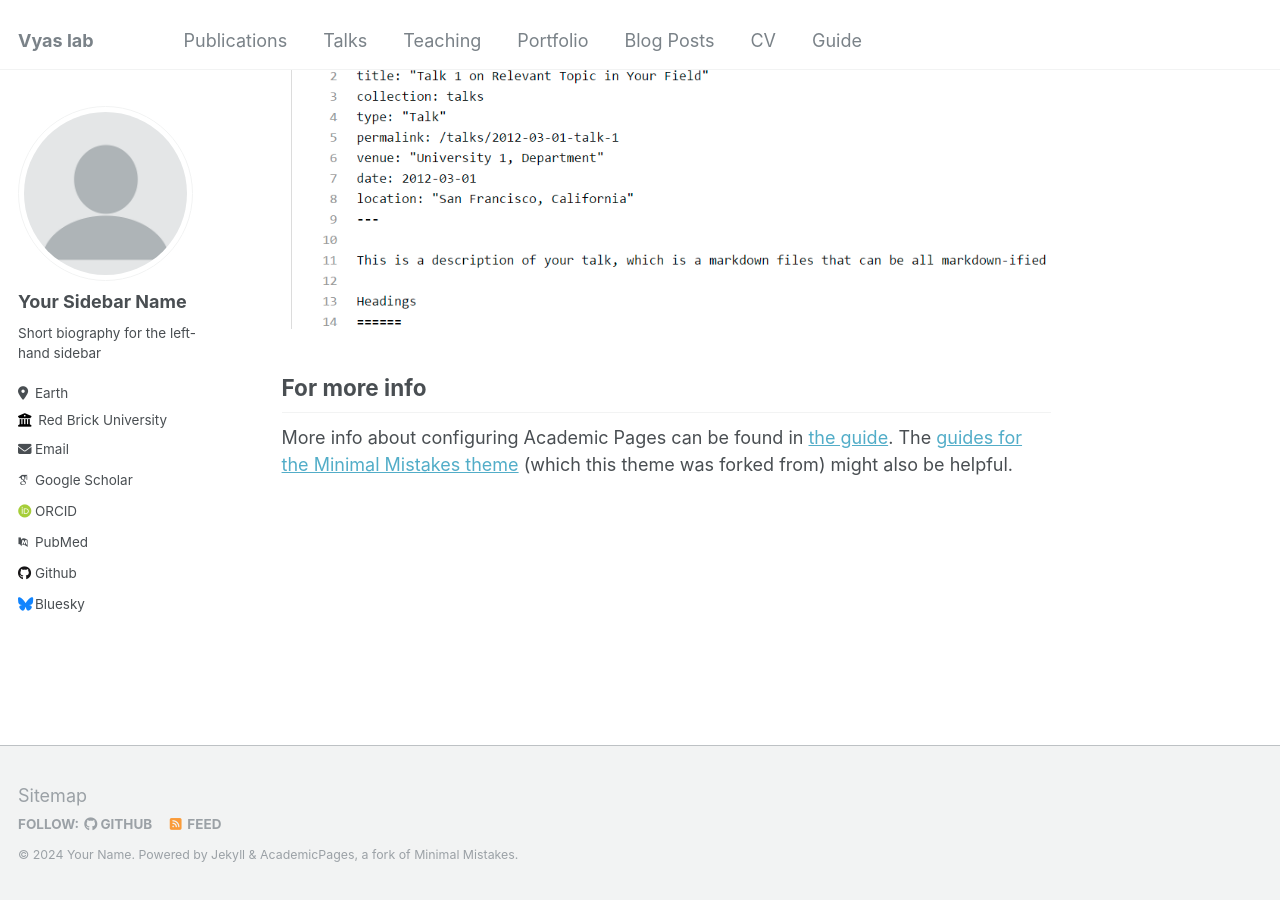
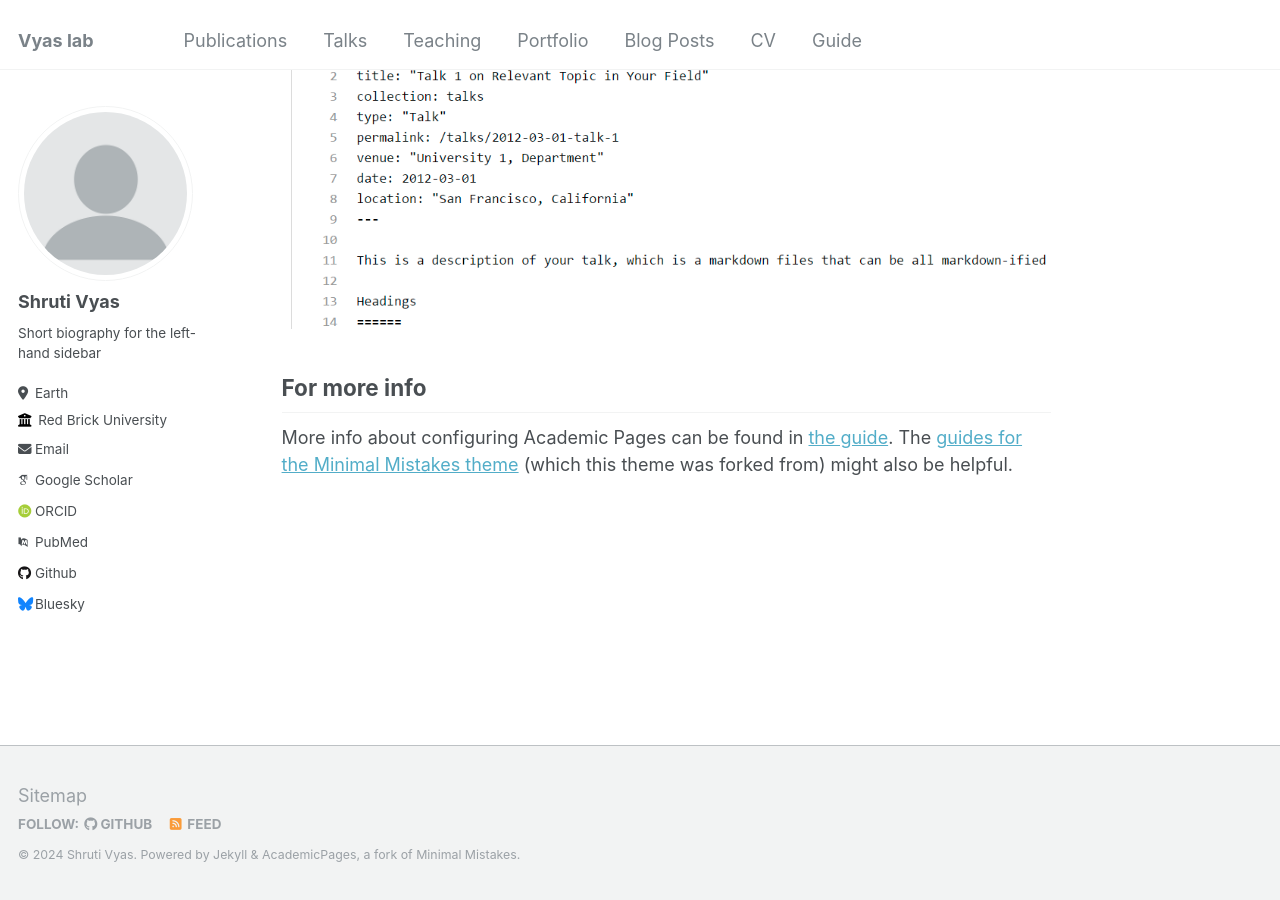
Before and after one commit to vyas-lab/vyas-lab.github.io, a Jekyll site: the page built from _pages/about.md, in a window 1280 px wide and 900 px high, scrolled down 2660 px. Built offline with Jekyll 4.4.1, drawn with Linux system fonts in a browser that asks for light colours; some web fonts are replaced.

Commit message:
Update _config.yml

```diff
--- a/_config.yml
+++ b/_config.yml
@@ -10,7 +10,7 @@
 locale                   : "en-US"
 title                    : "Vyas lab"
 title_separator          : "-"
-name                     : &name "Your Name"
+name                     : &name "Shruti Vyas"
 description              : &description "personal description"
 url                      : https://academicpages.github.io # the base hostname & protocol for your site e.g. "https://mmistakes.github.io"
 baseurl                  : "" # the subpath of your site, e.g. "/blog"
@@ -22,7 +22,7 @@ repository               : "academicpages/academicpages.github.io"
 author:
   # Biographic information
   avatar           : "profile.png"
-  name             : "Your Sidebar Name"
+  name             : "Shruti Vyas"
   pronouns         : # example: "she/her"
   bio              : "Short biography for the left-hand sidebar"
   location         : "Earth"
```
